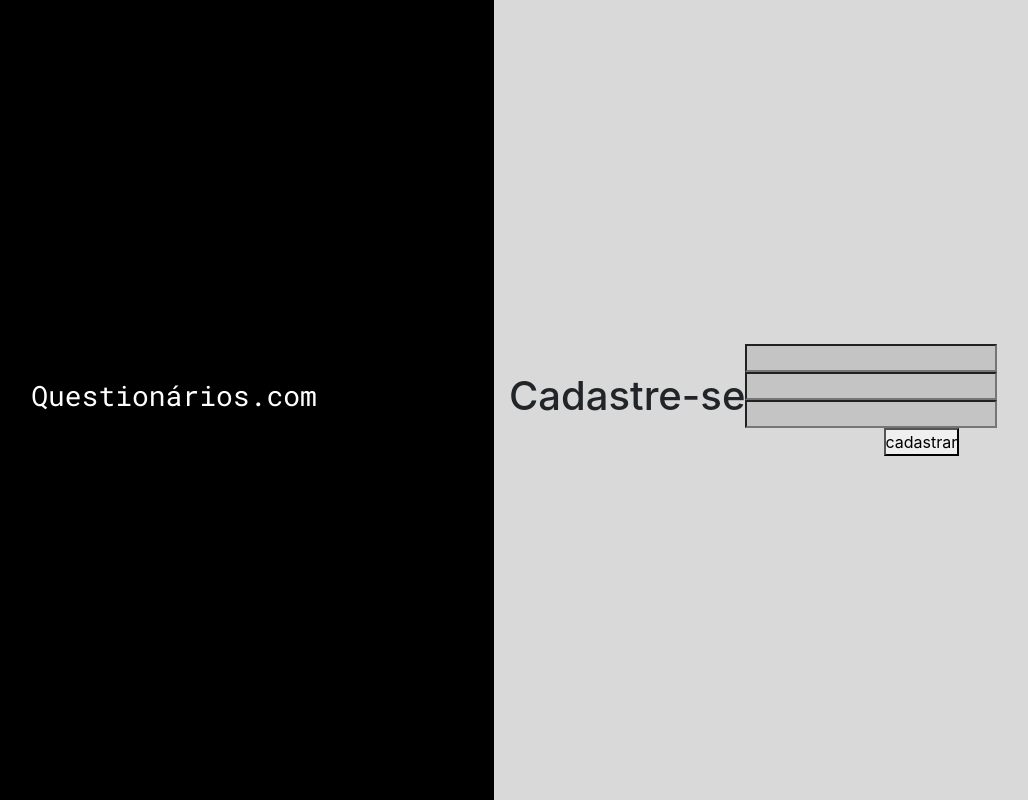
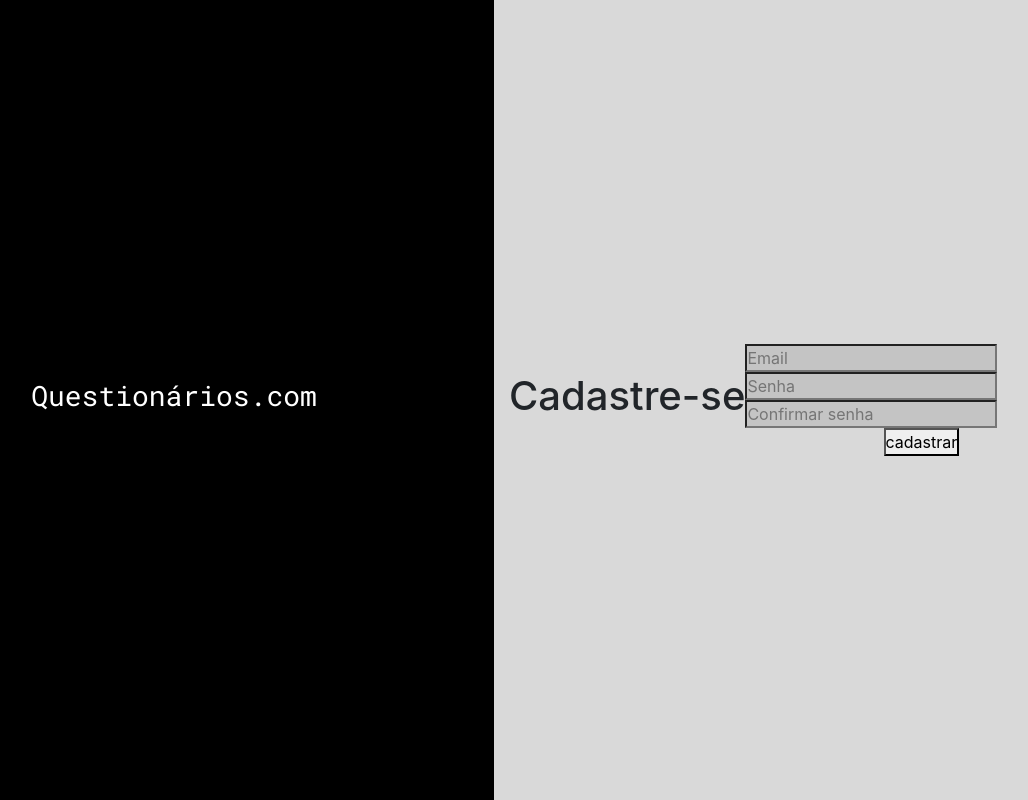
Before and after one commit to anapaulaonc/questionario-front, a React (Create React App) app: page /signUp in a window 1280 px wide. Shown: the whole page, without its empty margins (131-1159 px from the left). Built offline with nearby package versions, Linux system fonts and the light colour scheme.

Commit message:
feat: add style

```diff
--- a/src/pages/recoverPassword/recoverPassword.js
+++ b/src/pages/recoverPassword/recoverPassword.js
@@ -24,7 +24,8 @@
             <form>
             <Input name= "email" id="email" type="email" placeholder="Email"/>
             <Input name= "password" id="password" type="password" placeholder="Nova senha"/>
-            <Input name= "password_confirmation" id="password_confirmation" type="password" text="NOva senha"/>
+            <Input name= "password_confirmation" id="password_confirmation" type="password" placeholder="Confirmar nova senha"/>
+
             </form>
         </div>
         </>
--- a/src/pages/signUp/signUp.js
+++ b/src/pages/signUp/signUp.js
@@ -52,9 +52,9 @@
                 <div className="col-6 input-section">
                     <h1>Cadastre-se</h1>
                     <form className = "form--signUp" onSubmit={login}>
-                        <Input name= "email" id="email" type="email" text="Email" err={err1}/>
-                        <Input name= "password" id="password" type="password" text="Senha" err={err2}/>
-                        <Input name= "password_confirmation" id="password_confirmation" type="password" text="Confirmar senha" err={err3}/>
+                        <Input name= "email" id="email" type="email" placeholder="Email" err={err1}/>
+                        <Input name= "password" id="password" type="password" placeholder="Senha" err={err2}/>
+                        <Input name= "password_confirmation" id="password_confirmation" type="password" placeholder="Confirmar senha" err={err3}/>
                         <Button text = "cadastrar" type= "submit"/>
                     </form>
                 </div>
```
